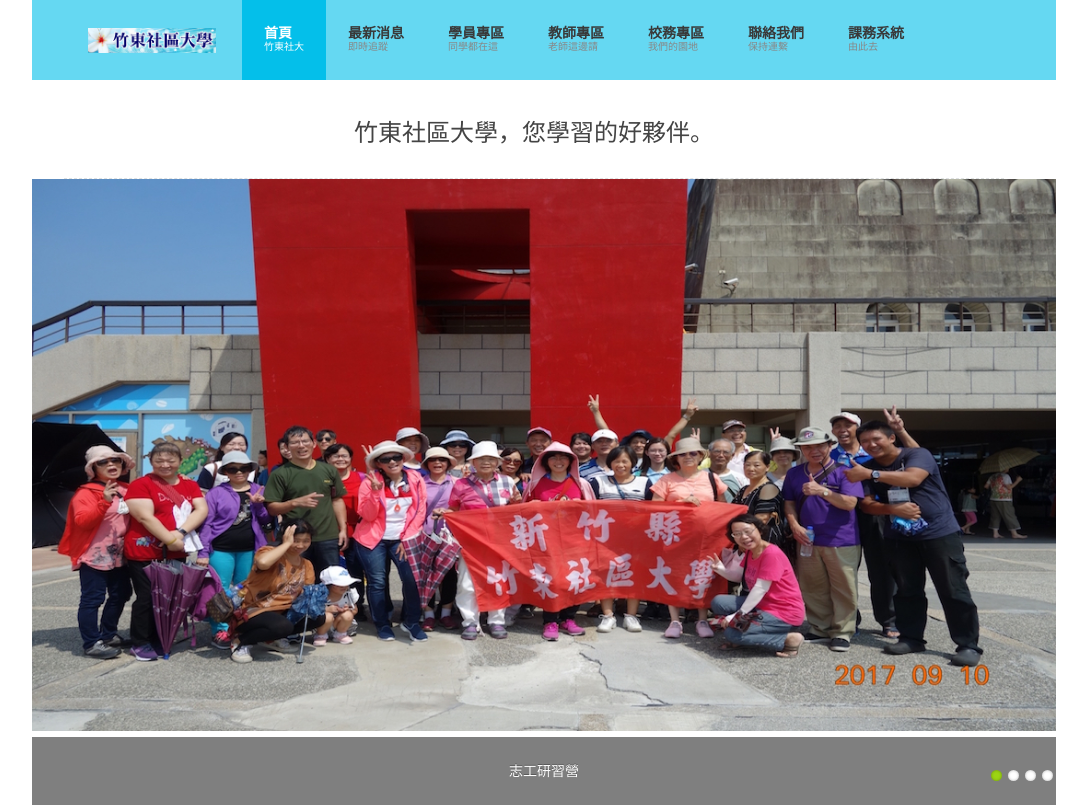
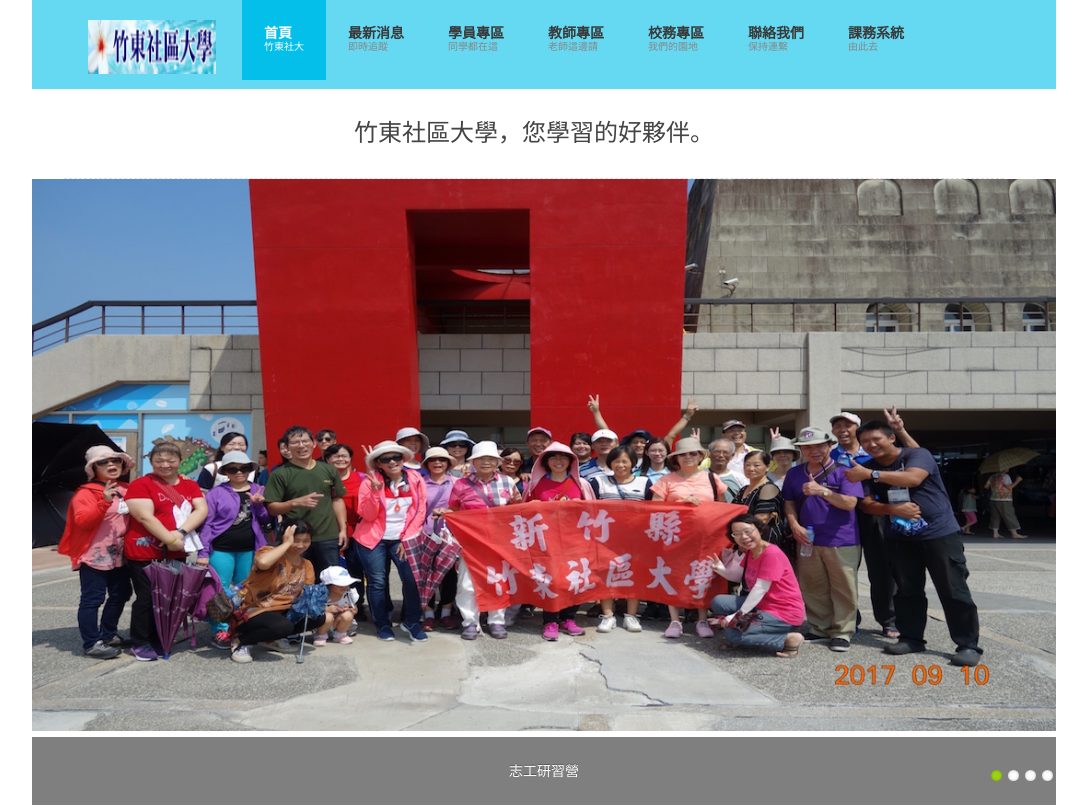
Before and after one commit to ggs7719/east_19, a plain HTML site: page index.html in a window 1280 px wide. Shown: the top 808 px of the page, without its empty margins (96-1183 px from the left). Drawn offline with Linux system fonts and the light colour scheme; a web font is replaced by a local one.

Commit message:
Add files via upload

```diff
--- a/index.html
+++ b/index.html
@@ -87,7 +87,7 @@
 
 <ul>
 <div class="logos columns">
-<h1 class="logo"><a href="index.html"><img src="images/logo.png" alt="EVOLVE" /></a></h1>
+<h1 class="logo"><a href="index.html"><img src="images/logo.png" alt="EVOLVE" width="276px" height="54px" /></a></h1>
 </div><!-- logo -->
 <li class="current_page_item">
 <a href="index.html">
```
